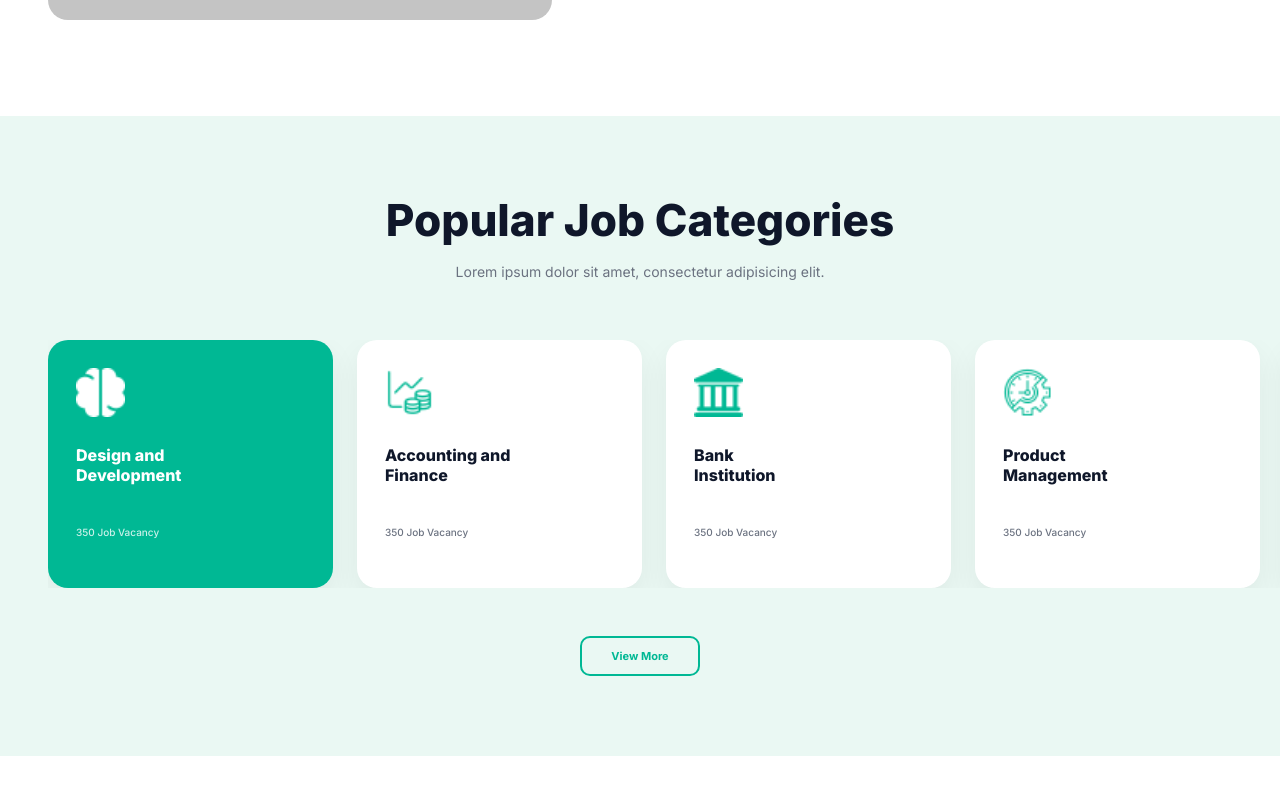
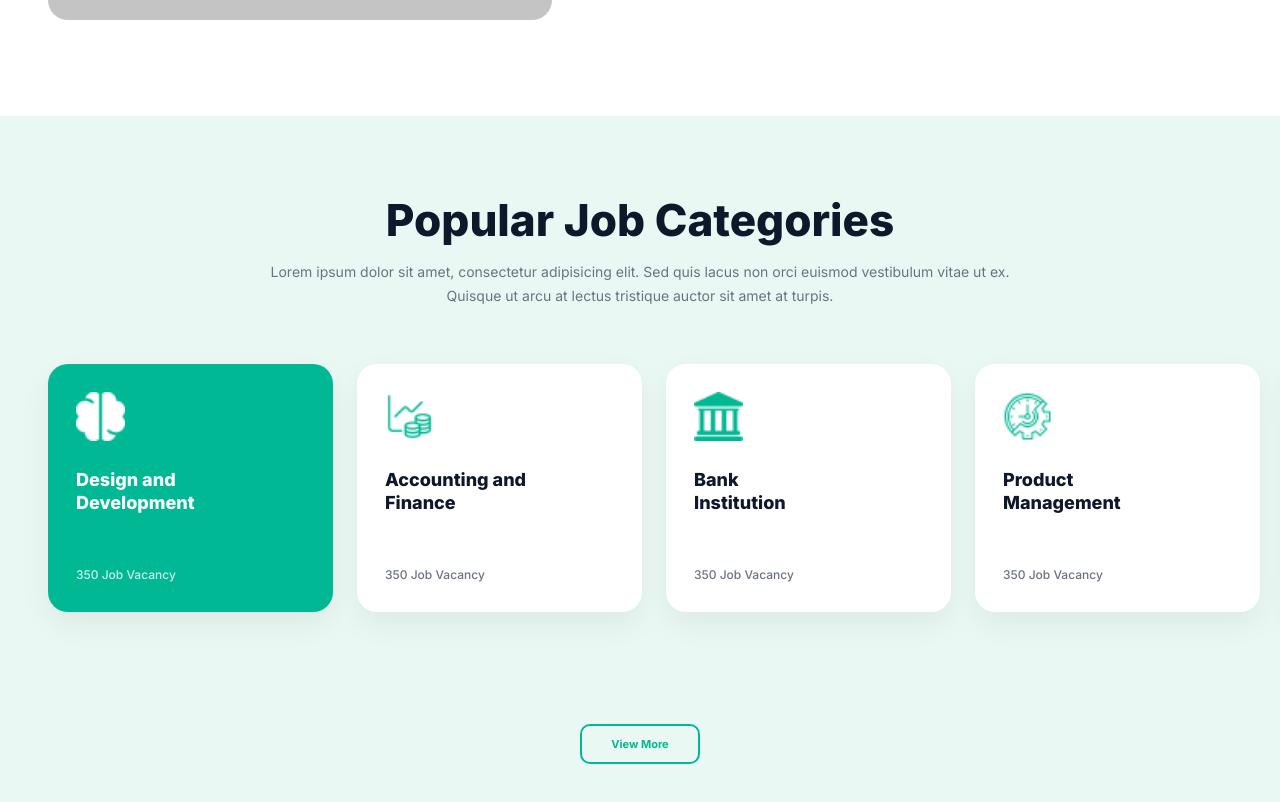
Before and after one commit to joseficani/jobnow, a Next.js app: page / in a window 1280 px wide. Shown: the part 1591-2393 px from the top of the page. Before the commit the page ends 2347 px from the top, so only its background shows below. Built offline with nearby package versions, Linux system fonts and the light colour scheme.

Commit message:
updated version

```diff
--- a/components/JobCategories.tsx
+++ b/components/JobCategories.tsx
@@ -6,31 +6,11 @@ import { Swiper, SwiperSlide } from "swiper/react";
 import "swiper/css";
 
 const categories = [
-  {
-    title: "Design and\nDevelopment",
-    jobs: "350 Job Vacancy",
-    icon: "/images/cat-design.png",
-  },
-  {
-    title: "Accounting and\nFinance",
-    jobs: "350 Job Vacancy",
-    icon: "/images/cat-accounting.png",
-  },
-  {
-    title: "Bank\nInstitution",
-    jobs: "350 Job Vacancy",
-    icon: "/images/cat-bank.png",
-  },
-  {
-    title: "Product\nManagement",
-    jobs: "350 Job Vacancy",
-    icon: "/images/cat-product.png",
-  },
-  {
-    title: "Customer\nSupport",
-    jobs: "350 Job Vacancy",
-    icon: "/images/cat-support.png",
-  },
+  { title: "Design and\nDevelopment", jobs: "350 Job Vacancy", icon: "/images/cat-design.png" },
+  { title: "Accounting and\nFinance", jobs: "350 Job Vacancy", icon: "/images/cat-accounting.png" },
+  { title: "Bank\nInstitution", jobs: "350 Job Vacancy", icon: "/images/cat-bank.png" },
+  { title: "Product\nManagement", jobs: "350 Job Vacancy", icon: "/images/cat-product.png" },
+  { title: "Customer\nSupport", jobs: "350 Job Vacancy", icon: "/images/cat-support.png" },
 ];
 
 const ICON_WHITE = "brightness-0 invert";
@@ -39,105 +19,43 @@ function CategoryCard({
   title,
   jobs,
   icon,
-  index,
-  activeIndex,
-  setActiveIndex,
+  active,
+  onActivate,
 }: {
   title: string;
   jobs: string;
   icon: string;
-  index: number;
-  activeIndex: number;
-  setActiveIndex: (i: number) => void;
+  active: boolean;
+  onActivate: () => void;
 }) {
-  const active = index === activeIndex;
-
   return (
     <div
-      onMouseEnter={() => setActiveIndex(index)}
+      onMouseEnter={onActivate}
+      onClick={onActivate}
       className={[
-        "w-[285px] h-[248px] shrink-0 rounded-[20px] p-7",
+        "flex flex-col transition-all duration-300",
         "shadow-[0_12px_30px_rgba(0,0,0,0.06)]",
-        "transition-all duration-300 hover:-translate-y-1 hover:shadow-[0_18px_40px_rgba(0,0,0,0.10)]",
+        "hover:-translate-y-1 hover:shadow-[0_18px_40px_rgba(0,0,0,0.10)]",
         active ? "bg-[var(--brand)] text-white" : "bg-white text-[var(--text)]",
+        "w-full h-[93px] rounded-[7px] p-[10px]",
+        "md:h-[248px] md:rounded-[20px] md:p-7",
       ].join(" ")}
     >
-      <div className="h-[49px] w-[49px]">
+      <div className="h-[18px] w-[18px] md:h-[49px] md:w-[49px]">
         <Image
           src={icon}
           alt=""
           width={49}
           height={49}
-          className={[
-            "transition-all duration-300",
-            active ? ICON_WHITE : "",
-          ].join(" ")}
-        />
-      </div>
-
-      <h3 className="mt-7 whitespace-pre-line text-[16px] font-extrabold leading-[1.25]">
-        {title}
-      </h3>
-
-      <p
-        className={[
-          "mt-10 text-[10px] font-medium whitespace-nowrap",
-          active ? "text-white/80" : "text-[var(--muted)]",
-        ].join(" ")}
-      >
-        {jobs}
-      </p>
-    </div>
-  );
-}
-
-function MobileCard({
-  title,
-  jobs,
-  icon,
-  index,
-  activeIndex,
-  setActiveIndex,
-}: {
-  title: string;
-  jobs: string;
-  icon: string;
-  index: number;
-  activeIndex: number;
-  setActiveIndex: (i: number) => void;
-}) {
-  const active = index === activeIndex;
-
-  return (
-    <div
-      onMouseEnter={() => setActiveIndex(index)}
-      onClick={() => setActiveIndex(index)}
-      className={[
-        "w-[106px] h-[93px] rounded-[7px]",
-        "shadow-[0_10px_26px_rgba(0,0,0,0.06)]",
-        "transition-all duration-300",
-        active ? "bg-[var(--brand)]" : "bg-white",
-      ].join(" ")}
-      style={{ padding: 10 }}
-    >
-      <div className="h-[18px] w-[18px]">
-        <Image
-          src={icon}
-          alt=""
-          width={18}
-          height={18}
-          className={[
-            "transition-all duration-300",
-            active ? ICON_WHITE : "",
-          ].join(" ")}
+          className={["transition-all duration-300", active ? ICON_WHITE : ""].join(" ")}
         />
       </div>
 
       <h3
         className={[
-          "mt-[8px] whitespace-pre-line font-extrabold leading-[10px]",
-          "w-[56px] h-[21px] text-[7px]",
-          active ? "text-white" : "text-[var(--text)]",
+          "whitespace-pre-line font-extrabold",
+          "mt-[8px] text-[6.5px] leading-[10px]",
+          "md:mt-7 md:text-[18px] md:leading-[1.25]",
         ].join(" ")}
       >
         {title}
@@ -145,8 +63,9 @@ function MobileCard({
 
       <p
         className={[
-          "mt-[6px] font-medium leading-[5px]",
-          "text-[5px] whitespace-nowrap",
+          "mt-auto font-medium whitespace-nowrap",
+          "text-[5px]",
+          "md:text-[12px]",
           active ? "text-white/80" : "text-[var(--muted)]",
         ].join(" ")}
       >
@@ -168,44 +87,37 @@ export default function PopularJobCategories() {
           </h2>
 
           <p className="mx-auto mt-3 max-w-[280px] text-[8.5px] leading-[1.55] text-[var(--muted)] md:mt-4 md:max-w-[760px] md:text-[14px] md:leading-6">
-            Lorem ipsum dolor sit amet, consectetur adipisicing elit.
+            Lorem ipsum dolor sit amet, consectetur adipisicing elit. Sed quis lacus non orci euismod
+            vestibulum vitae ut ex. Quisque ut arcu at lectus tristique auctor sit amet at turpis.
           </p>
         </div>
 
         <div className="mt-10 md:mt-14">
-          <div className="md:hidden overflow-hidden">
-            <Swiper slidesPerView="auto" spaceBetween={16} grabCursor className="!overflow-visible">
+          <div className="overflow-visible pb-8">
+            <Swiper
+              grabCursor
+              className="!overflow-visible"
+              slidesPerView={"auto"}
+              spaceBetween={16}
+              breakpoints={{
+                768: {
+                  slidesPerView: 4.2,
+                  spaceBetween: 24,
+                },
+              }}
+            >
               {categories.map((c, i) => (
-                <SwiperSlide key={c.title} style={{ width: 106 }}>
-                  <MobileCard
+                <SwiperSlide key={c.title} className="!overflow-visible !w-[106px] md:!w-[285px] pb-8">
+                  <CategoryCard
                     title={c.title}
                     jobs={c.jobs}
                     icon={c.icon}
-                    index={i}
-                    activeIndex={activeIndex}
-                    setActiveIndex={setActiveIndex}
+                    active={i === activeIndex}
+                    onActivate={() => setActiveIndex(i)}
                   />
                 </SwiperSlide>
               ))}
             </Swiper>
-          </div>
-          <div className="hidden md:block">
-            <div className="overflow-hidden -mr-[110px]">
-              <Swiper slidesPerView="auto" spaceBetween={24} grabCursor className="!overflow-visible">
-                {categories.map((c, i) => (
-                  <SwiperSlide key={c.title} style={{ width: 285 }}>
-                    <CategoryCard
-                      title={c.title}
-                      jobs={c.jobs}
-                      icon={c.icon}
-                      index={i}
-                      activeIndex={activeIndex}
-                      setActiveIndex={setActiveIndex}
-                    />
-                  </SwiperSlide>
-                ))}
-              </Swiper>
-            </div>
           </div>
         </div>
 
```
